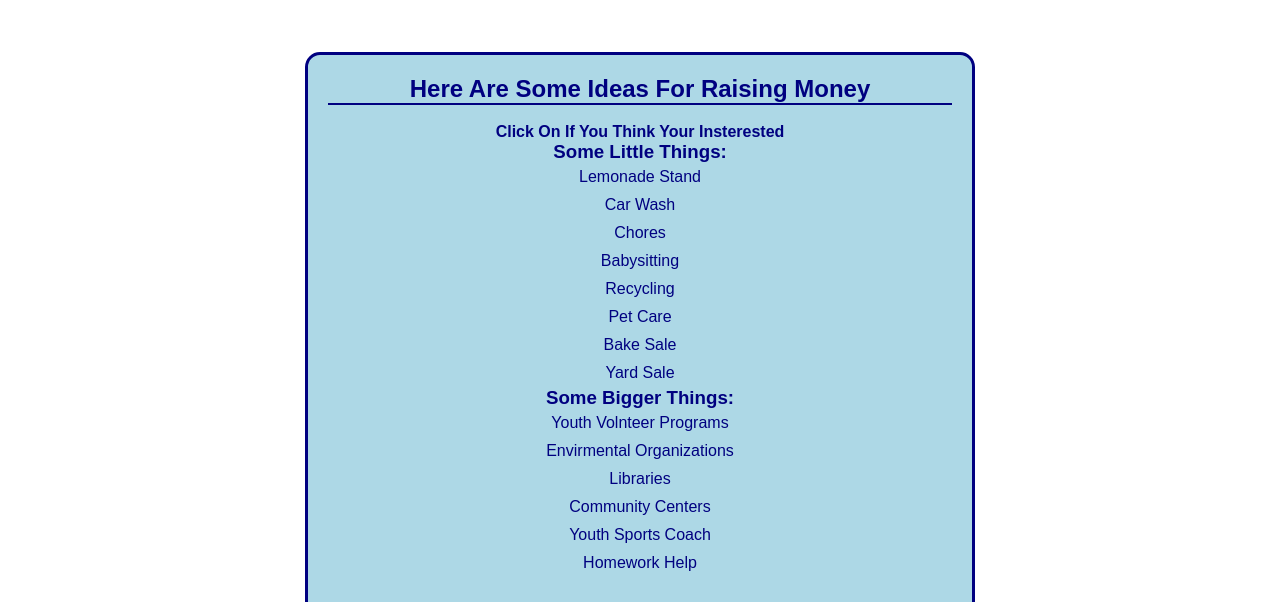
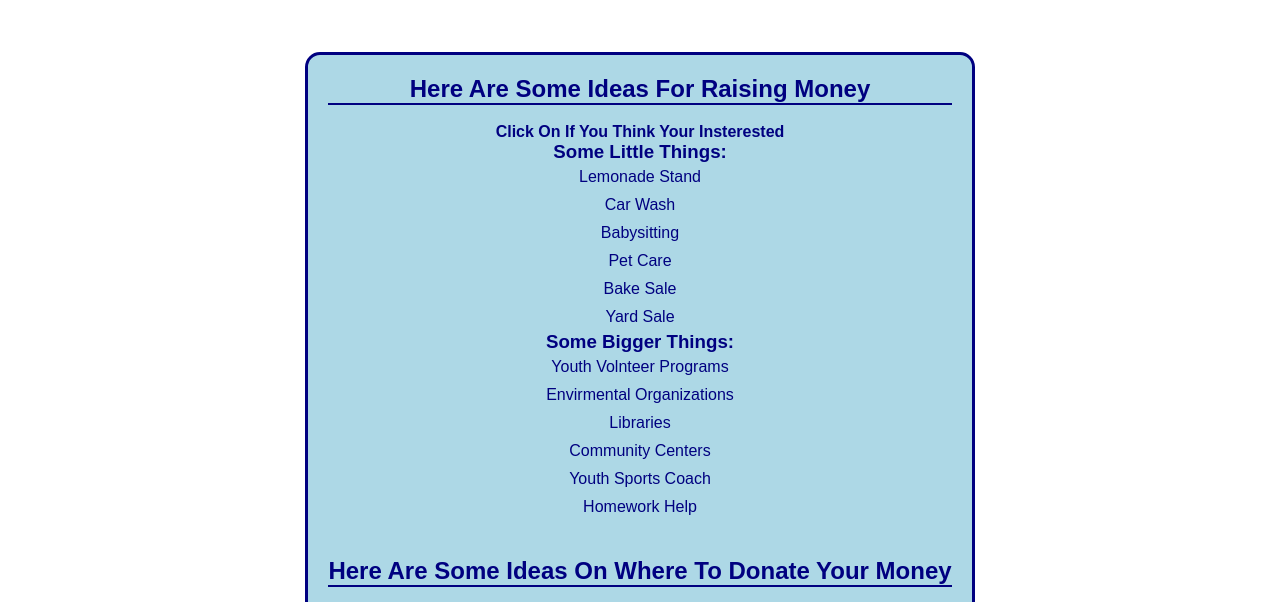
Before and after one commit to ethancheskis/mitzvah-project-draft, a plain HTML site: page index.html in a window 1280 px wide. Shown: the part 126-728 px from the top of the page. Drawn offline with Linux system fonts and the light colour scheme; a web font is replaced by a local one.

Commit message:
Update index.html

```diff
--- a/index.html
+++ b/index.html
@@ -27,9 +27,7 @@
                 <ul>
                     <li>Lemonade Stand</li>
                     <li>Car Wash</li>
-                    <li>Chores</li>
                     <li>Babysitting</li>
-                    <li>Recycling</li>
                     <li>Pet Care </li>
                     <li>Bake Sale</li>
                     <li>Yard Sale</li>
```
